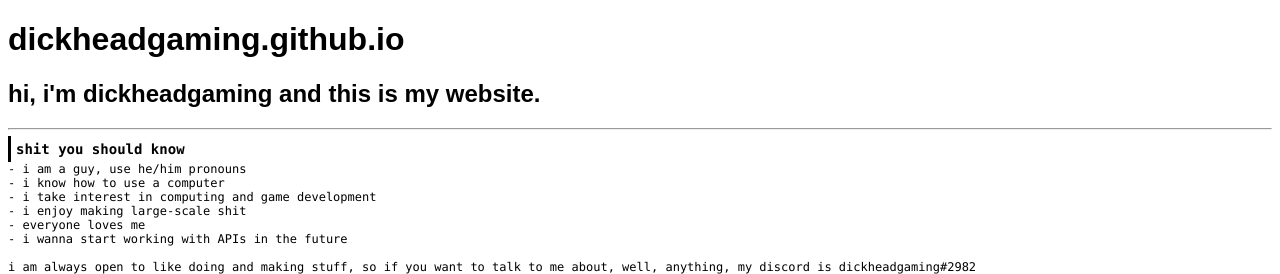
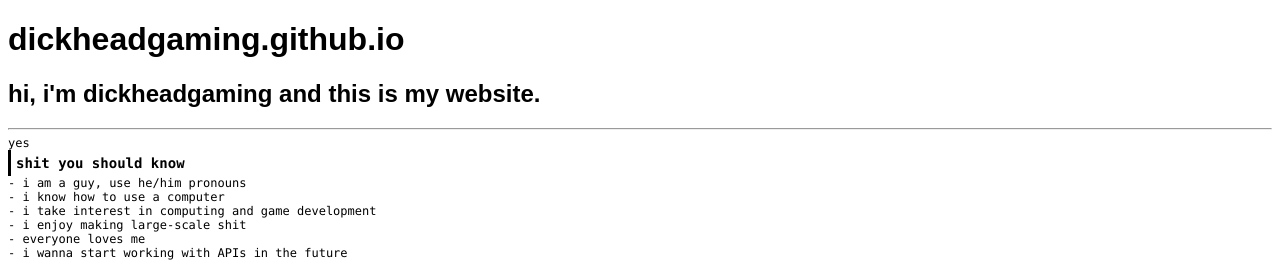
Before and after one commit to polysynthetic/polysynthetic.github.io, a plain HTML site: page index.html in a window 1280 px wide. Shown: the top 274 px of the page. Drawn offline with Linux system fonts and the light colour scheme.

Commit message:
Update index.html

```diff
--- a/index.html
+++ b/index.html
@@ -10,6 +10,7 @@
 <span id="top"><h1> dickheadgaming.github.io </h1>
  <h2>hi, i'm dickheadgaming and this is my website.</h2></span>
 <hr>
+ <div class="container">yes</div>
  <div class="heading"><b>shit you should know</b></div>
 - i am a guy, use he/him pronouns<br>
  - i know how to use a computer<br>
```
